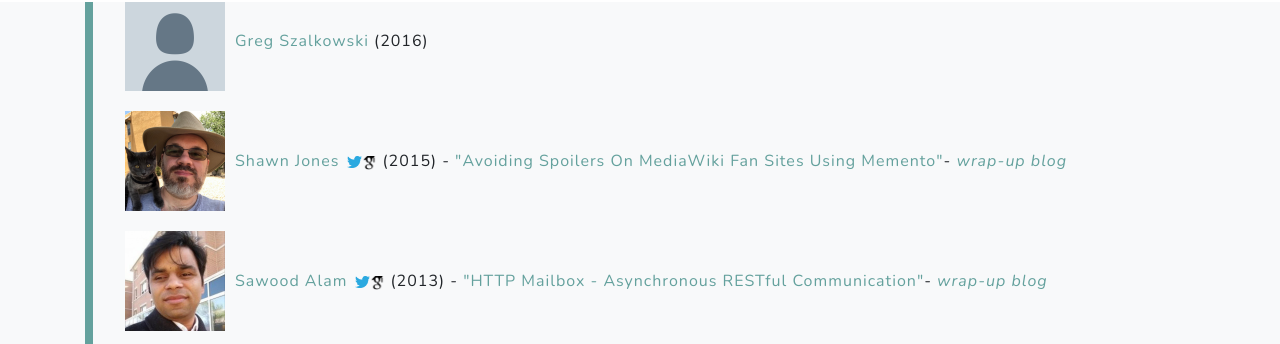
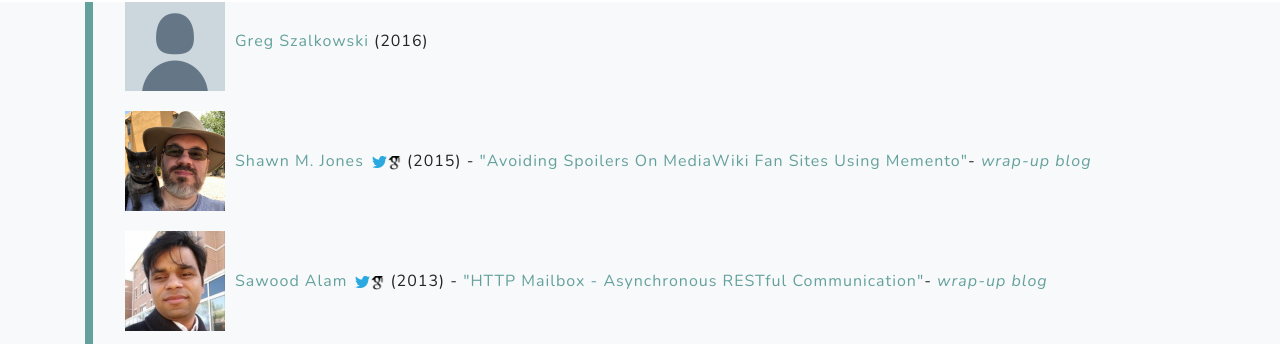
Before and after one commit to oduwsdl/oduwsdl.github.io, a Jekyll site: the page built from index.html, in a window 1280 px wide and 900 px high, scrolled down 7700 px. Shown: the part 110-454 px from the top of the window. Built offline with Jekyll 4.4.1, drawn with Linux system fonts in a browser that asks for light colours; nearby versions of some CDN libraries; comment, search, counter and statistics services are not loaded; some of the changed lines change nothing that is shown.

Commit message:
Fixing My Masters Thesis Information

```diff
--- a/_data/alumni.yml
+++ b/_data/alumni.yml
@@ -188,14 +188,14 @@
   homepage: http://www.cs.odu.edu/~gszalkow/
   graduation_year: 2016
 
-- name: Shawn Jones
-  homepage: http://www.cs.odu.edu/~sjone/
+- name: Shawn M. Jones
+  homepage: https://www.shawnmjones.org/
   twitter_handle: shawnmjones
   google_scholar_id: 97KuWzQAAAAJ
   graduation_year: 2015
   thesis:
     title: "Avoiding Spoilers On MediaWiki Fan Sites Using Memento"
-    link: https://digitalcommons.odu.edu/computerscience_etds/1/
+    link: https://doi.org/10.25777/d8hw-b984
   wrapup_blog_post: http://ws-dl.blogspot.com/2015/04/2015-04-05-from-student-to-researcher.html
 
 - name: Sawood Alam
```
